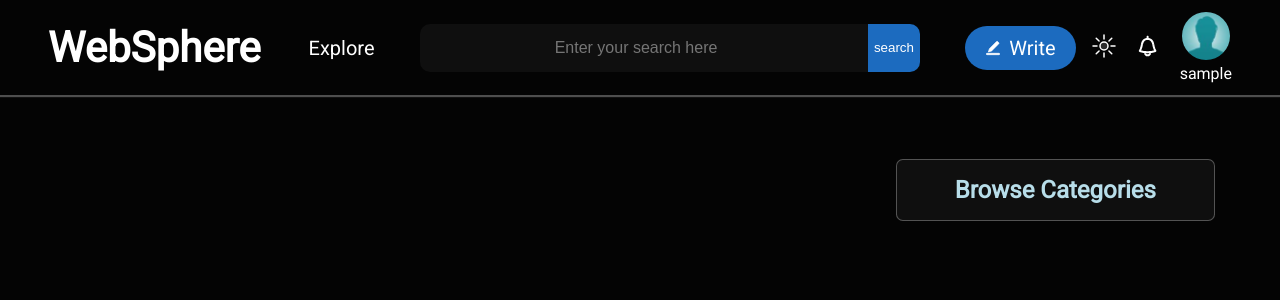
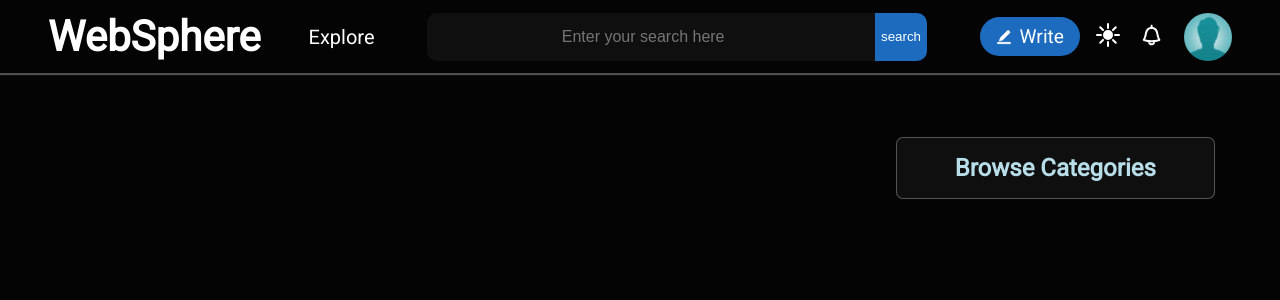
Before and after one commit to Franklyn883/Websphere-blog, a Django app: page /blogpost/ in a window 1280 px wide. Shown: the top 300 px of the page. Run offline with Django 4.2, Linux system fonts and the light colour scheme; the visitor is signed in with stand-in values (Sample User, id 1); data that the repository does not hold is empty; some libraries are stand-ins or nearby versions.

Commit message:
refactor css code

```diff
--- a/accounts/models.py
+++ b/accounts/models.py
@@ -52,3 +52,8 @@ class Profile(models.Model):
             new_img = (500, 500)
             img.thumbnail(new_img)
             img.save(self.photo.path)
+
+class Follower(models.Model):
+    User = get_user_model()
+    user = models.ForeignKey(User, related_name='followers', on_delete=models.CASCADE)
+    followed_user = models.ForeignKey(User, related_name='following', on_delete=models.CASCADE)
--- a/accounts/urls.py
+++ b/accounts/urls.py
@@ -1,7 +1,9 @@
 from django.urls import path
-from .views import UserProfileView, profile_update
+from .views import UserProfileView, profile_update,follow_user,unfollow_user
 
 urlpatterns = [
     path('update/', profile_update, name="profile_update"),
     path('<int:pk>/', UserProfileView.as_view(), name='user_profile'),
+    path('follow/<int:user_id>/', follow_user, name='follow_user'),
+    path('unfollow/<int:user_id>/', unfollow_user, name='unfollow_user')
 ]
--- a/blogpost/templates/blogpost/base.html
+++ b/blogpost/templates/blogpost/base.html
@@ -5,6 +5,9 @@
         <meta charset="UTF-8" />
         <meta name="viewport" content="width=device-width, initial-scale=1.0" />
         <meta http-equiv="X-UA-Compatible" content="ie=edge" />
+        <link rel="icon" href="{% static 'assets/images/favicon.svg' %}" type="image/x-icon">
+        <link rel="icon" href="{% static 'assests/images/favicon.png' %}" type="image/png">
+
         <title>{% block title %} Blog posts {% endblock %}</title>
         <link
             rel="preload"
--- a/blogpost/templates/blogpost/index.html
+++ b/blogpost/templates/blogpost/index.html
@@ -12,6 +12,7 @@
     <article class="blogposts">
         {% for post in posts %}
         <div class="post-card">
+            <a class="link" href="{% url 'user_profile' pk=post.author.id%}">
             <div class="post-author">
                 <div class="post-author__profile-pic">
                     <img src="  {{ post.author.profile.photo.url }} " alt="{{user}}'s photo"/>
@@ -21,7 +22,7 @@
                     <p id="publish-date">{{post.created_at|timesince }} ago</p>
                 </div>
             </div>
-
+        </a>
 
             <div class="blogpost__content">
                 <div class="post-content">
--- a/static/CSS/blogcontent.css
+++ b/static/CSS/blogcontent.css
@@ -78,6 +78,8 @@
     border-radius: 4px;
     padding: 0.2em 0.4em;
     font-family: "Courier New", monospace;
+    color:black;
+
 }
 /* Apply styles to tables inside the content */
 .post-content table {
--- a/static/CSS/main.css
+++ b/static/CSS/main.css
@@ -23,7 +23,25 @@
     --font-color:#ffffff;
     --primary-btn-padding:0.5em 1em;
     --primary-btn-border-radius:2em;
+    --svg-dark-mode:#ffffff;
 }
+
+.light-mode{
+    --primary-color: #1976D2;
+    --darker-primary-color: #0D47A1;
+    --primary-opacity: rgba(25, 118, 210, 0.5);
+    --secondary-color: #4CAF50;
+    --darker-secondary-color: #357a35;
+    --secondary-opacity: rgba(76, 175, 80, 0.5);
+    --tertiary-color: #E1F5FE;
+    --darker-tertiary-color: #B3E5FC;
+    --tertiary-opacity: rgba(225, 245, 254, 0.556);
+    --background-color: #ffffff;
+    --background-color2: #F5F5F5;
+    --font-color: #000000;
+    --svg-dark-mode: #000000;
+}
+
 
 body {
     background-color: var(--background-color2);
@@ -51,29 +69,24 @@ img {
 .nav {
     display: flex;
     justify-content: space-between;
-    gap: 3rem;
+    gap: 3em;
     align-items: center;
-    padding: 0.75rem 3rem;
-
+    padding: 0.75em 3em;
     box-shadow: 0px 2px 1px rgba(152, 152, 152, 0.502)
 }
-.nav__logo {
-    height: 4.5rem;
-    width: auto;
-    transition: all 0.3s;
-}
-.font--logo{
-font-size: clamp(1.5rem,5.25vmin,4rem);
+
+.logo-font{
+font-size: clamp(1rem,5.25vmin,4rem);
 color:white;
 }
-.link--logo{
+.logo{
     text-decoration: none;
 }
-.link--logo h1:hover,
-.link--logo h1:link{
-    color:#d1dde3;
+.logo h1:hover,
+.logo h1:link{
+    color:var(--tertiary-opacity);
 }
-.nav__links {
+.nav__items {
     display: flex;
     align-items: center;
     list-style: none;
@@ -83,7 +96,6 @@ color:white;
 
 .nav__link:link,
 .nav__link:visited {
-    font-size: 1.25rem;
     font-weight: 400;
     color: inherit;
     text-decoration: none;
@@ -95,16 +107,14 @@ color:white;
 }
 .nav__item-text:hover,
 .nav__item-text:active{
-    color:#d1dde3;
+    color: var(--tertiary-opacity);
 }
 .nav__link--user:hover,
 .nav__link--user:active{
-    color:#d1dde3;
+    color: var(--tertiary-opacity);
 }
-.nav__link:active {
-    color: var(--darker-primary-color);
-}
-.nav__container--search-bar {
+
+.container--search-bar {
     display: inline-flex;
     border-radius: 10px;
     overflow: hidden;
@@ -153,12 +163,16 @@ color:white;
     padding:0 0.4rem;
 
 }
-.nav__link--post{
+.nav__link-post{
     display: flex;
     align-items: center;
     justify-content: center;
    gap: 8px;
 
+}
+.nav__link-post p{
+    font-size: 1.2rem;
+    font-weight: 500;
 }
 .write-post img{
     width: 1rem;
@@ -177,7 +191,11 @@ color:white;
     background-color: var(--primary-color);
 
 }
-
+.light-mode-toggle{
+    background-color: var(--background-color2);
+    outline: none;
+    border: none;
+}
 .icon img{
     width: 1.5rem;
     height:1.5rem
@@ -199,3 +217,18 @@ color:white;
    cursor: pointer;
    background-color: var(--primary-color);
 }
+
+ @media(max-width:480px){
+    html{
+        font-size: 11px;
+    }
+    .container{
+        width: 98vw;
+    }
+}
+
+@media(max-width:768px){
+    html{
+        font-size:14px;
+    }
+}
--- a/static/CSS/profile-update.css
+++ b/static/CSS/profile-update.css
@@ -86,4 +86,5 @@
 .section__header{
     font-size: clamp(1rem,5vmin,2rem);
     font-weight: 900;
+    color: var(--tertiary-color);
 }
--- a/static/CSS/profile.css
+++ b/static/CSS/profile.css
@@ -4,11 +4,12 @@
     padding: 2em;
     border-radius: 1em;
    background-color: var(--background-color);
+   min-width: 450px;
 }
 
 .user__profile-pic{
-    width: 150px;
-    height:150px;
+    width: 9.375rem;
+    height:9.375rem;
 
 }
 .user__profile-pic img{
--- a/static/Javascript/main.js
+++ b/static/Javascript/main.js
@@ -30,3 +30,7 @@ window.addEventListener('DOMContentLoaded', (event) => {
     })
     textareaTechStack.dispatchEvent(new Event('input'))
 })
+
+
+//Dark-light-mode toggle
+let lightMode = localStorage.getItem('lightMode')
--- a/templates/base.html
+++ b/templates/base.html
@@ -5,6 +5,9 @@
         <meta charset="UTF-8" />
         <meta name="viewport" content="width=device-width, initial-scale=1.0" />
         <meta http-equiv="X-UA-Compatible" content="ie=edge" />
+        <link rel="icon" href="{% static 'assets/images/favicon.svg' %}" type="image/x-icon">
+        <link rel="icon" href="{% static 'assests/images/favicon.png' %}" type="image/png">
+
         <title>{% block title %} WebSphere {% endblock title %}</title>
     <link
     rel="preload"
--- a/templates/partials/_header.html
+++ b/templates/partials/_header.html
@@ -2,10 +2,10 @@
 
 <header>
     <nav class="nav">
-        <a href="{% url 'home' %}" class="link--logo">
-      <h1 class="font--logo">WebSphere</h1>
+        <a href="{% url 'home' %}" class="logo">
+      <h1 class="logo-font">WebSphere</h1>
     </a>
-        <ul class="nav__links">
+        <ul class="nav__items">
             <li class="nav__item">
                 <div class="dropdown">
                     <span class="nav__item-text">Explore</span>
@@ -21,7 +21,7 @@
                 <form
                     action="{% url 'search_results' %}"
                     method="get"
-                    class="nav__container--search-bar"
+                    class="container--search-bar"
                 >
                     <input
                         type="search"
@@ -37,7 +37,7 @@
             <div class="nav-section-2">
             <li class="nav__item write-post">
                 <a class="nav__link" href="{% url 'create_blogpost'%}">
-                    <div class="nav__link--post">
+                    <div class="nav__link-post">
                         <img
                             src="{% static 'assets/images/writing.svg' %}"
                             alt="writing icon"
@@ -48,11 +48,13 @@
             </li>
 
             <li class="nav__item icon">
-                <img
-                    src="{% static 'assets/images/light-mode.svg' %}"
-                    alt="light-mode icon"
-                    title="toggle light-dark mode"
-                />
+                <button id="light-mode-toggle"
+                class="light-mode-toggle"
+                aria-label="toggle light mode"
+                >
+                <svg width="1.5rem" height="1.5rem" viewBox="0 0 24 24" fill="none" xmlns="http://www.w3.org/2000/svg"><g id="SVGRepo_bgCarrier" stroke-width="0"></g><g id="SVGRepo_tracerCarrier" stroke-linecap="round" stroke-linejoin="round"></g><g id="SVGRepo_iconCarrier"> <g clip-path="url(#a)" fill="var(--svg-dark-mode)"> <path d="M12 0a1 1 0 0 1 1 1v4a1 1 0 1 1-2 0V1a1 1 0 0 1 1-1ZM4.929 3.515a1 1 0 0 0-1.414 1.414l2.828 2.828a1 1 0 0 0 1.414-1.414L4.93 3.515ZM1 11a1 1 0 1 0 0 2h4a1 1 0 1 0 0-2H1ZM18 12a1 1 0 0 1 1-1h4a1 1 0 1 1 0 2h-4a1 1 0 0 1-1-1ZM17.657 16.243a1 1 0 0 0-1.414 1.414l2.828 2.828a1 1 0 1 0 1.414-1.414l-2.828-2.828ZM7.757 17.657a1 1 0 1 0-1.414-1.414L3.515 19.07a1 1 0 1 0 1.414 1.414l2.828-2.828ZM20.485 4.929a1 1 0 0 0-1.414-1.414l-2.828 2.828a1 1 0 1 0 1.414 1.414l2.828-2.828ZM13 19a1 1 0 1 0-2 0v4a1 1 0 1 0 2 0v-4ZM12 7a5 5 0 1 0 0 10 5 5 0 0 0 0-10Z"></path> </g> <defs> <clipPath id="a"> <path fill="#ffffff" d="M0 0h24v24H0z"></path> </clipPath> </defs> </g></svg>
+
+                </button>
             </li>
             <li class="nav__item icon" id="notification">
                 <img
@@ -63,10 +65,14 @@
 
             {% if user.is_authenticated %}
             <li class="nav__item user-detail">
+                <a href="{% url 'user_profile' pk=request.user.pk %}" class="nav__link--user">
             <div class="nav__item-user">
-            <img src="{{  request.user.profile.photo.url }}" alt="{{request.user}}'s photo"/>
-        </div>
-        <a href="{% url 'user_profile' pk=request.user.pk %}" class="nav__link--user">{{request.user}}</a>
+
+
+                <img src="{{  request.user.profile.photo.url }}" alt="{{request.user}}'s photo"/>
+
+            </div>
+        </a>
     </li>
             {% else %}
             <li class="nav__item d-flex--c">
```
Also changed, not shown: accounts/views.py (+14 -0 lines), blogpost/templates/blogpost/blogpost_detail.html (+5 -4 lines), blogpost/templates/blogpost/category_filtered_posts.html (+10 -14 lines), static/CSS/blog_home.css (+28 -20 lines), static/CSS/blogdetails.css (+12 -0 lines), accounts/migrations/0002_alter_profile_bio_alter_profile_location_follower.py (added), static/assets/images/favicon.png (added), static/assets/images/favicon.svg (added).
